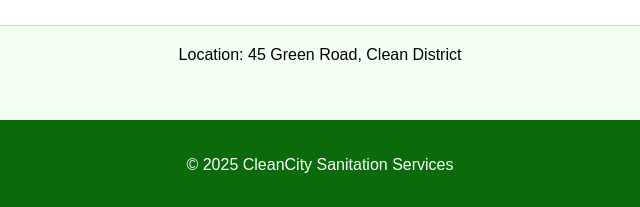
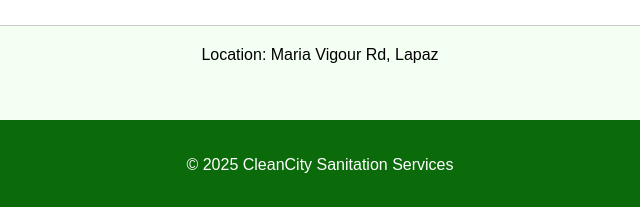
Before and after one commit to korangwisdom2-commits/index, a plain HTML site: page index.html in a window 1280 px wide. Shown: the part 3706-3913 px from the top of the page, 320-960 px from the left. Drawn offline with Linux system fonts and the light colour scheme.

Commit message:
Update index.html

```diff
--- a/index.html
+++ b/index.html
@@ -115,7 +115,7 @@
       <label>Message</label><textarea required></textarea>
       <button type="submit">Submit</button>
     </form>
-    <p style="text-align:center;">Location: 45 Green Road, Clean District</p>
+    <p style="text-align:center;">Location: Maria Vigour Rd, Lapaz</p>
   </section>
 
   <footer>
```
